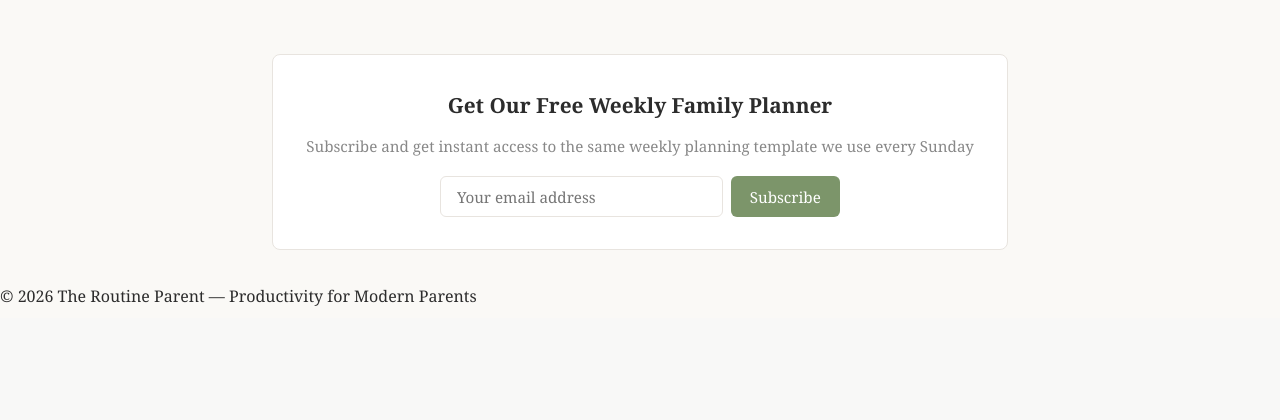
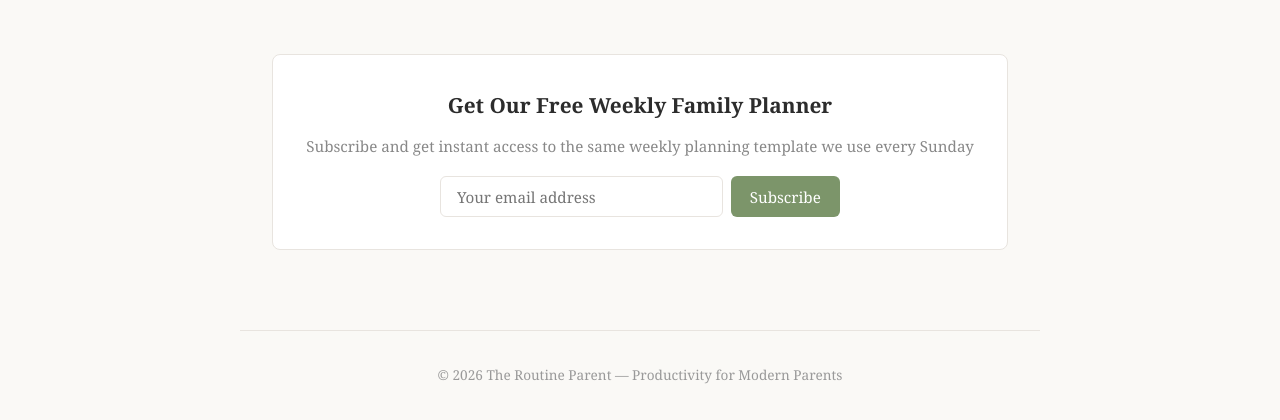
Before and after one commit to doug-ctrl/theroutineparent, a Django app: page / in a window 1280 px wide. Shown: the part 482-902 px from the top of the page. Before the commit the page ends 788 px from the top, so only its background shows below. Run offline with Django 5.2, Linux system fonts and the light colour scheme; data that the repository does not hold is empty; some libraries are stand-ins or nearby versions.

Commit message:
feat: fixed footer location

```diff
--- a/templates/base.html
+++ b/templates/base.html
@@ -536,6 +536,19 @@
             margin-bottom: 1rem;
         }
 
+        /* Footer */
+        footer {
+            text-align: center;
+            padding: 2rem;
+            margin-top: 3rem;
+            border-top: 1px solid #e8e4df;
+            color: #999;
+            font-size: 0.85rem;
+            max-width: 800px;
+            margin-left: auto;
+            margin-right: auto;
+        }
+
         /* =========================================
            DARK MODE STYLES
            ========================================= */
```
